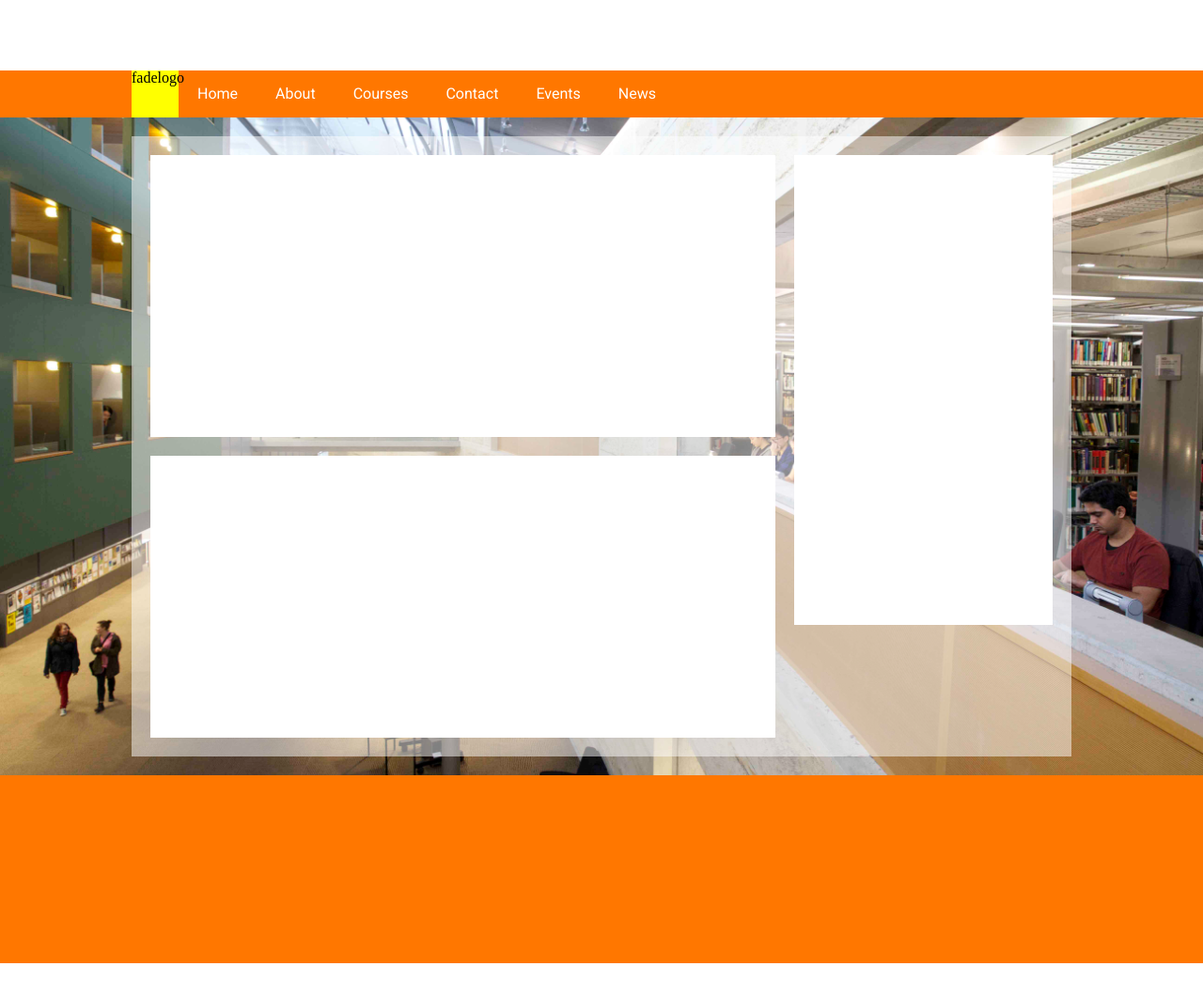
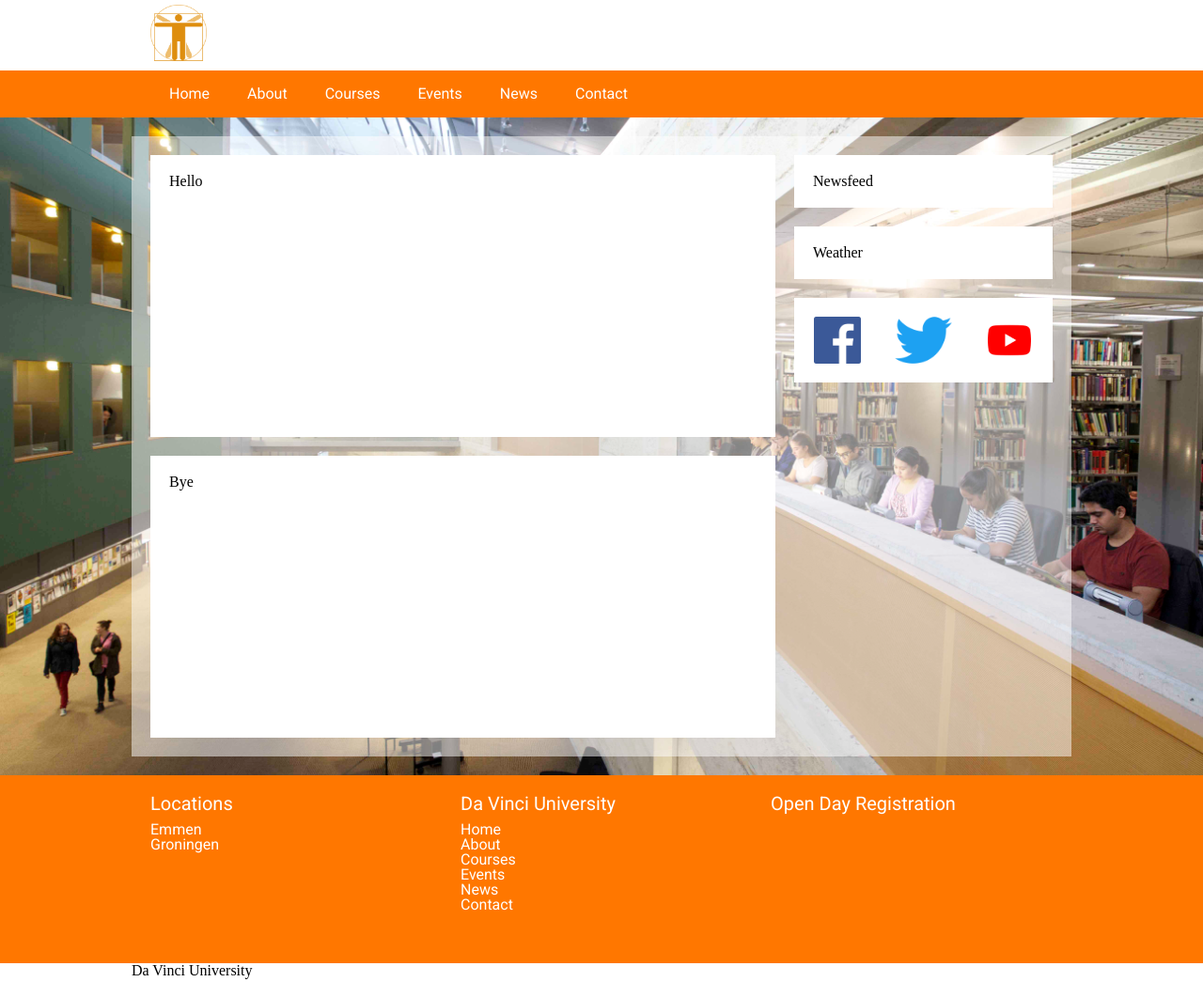
Before and after one commit to TheChuckWhite/mindstorm, a PHP site: page / in a window 1280 px wide. Shown: the whole page at 94% size. Run offline with PHP 8.4, Linux system fonts and the light colour scheme; some libraries are stand-ins or nearby versions.

Commit message:
layout changes

```diff
--- a/css/main.css
+++ b/css/main.css
@@ -14,6 +14,13 @@ header{
 	background: #FFF;
 }
 
+div#headWrap{
+	width: 1000px;
+	margin: 0 auto;
+	height: 100%;
+	padding: 5px 20px;
+}
+
 div#navWrap{
 	width: 100%;
 	height: 50px;
@@ -24,6 +31,7 @@ nav{
 	width: 1000px;
 	height: 100%;
 	margin: 0 auto;
+	padding-left: 20px;
 }
 
 nav > ul{
@@ -81,12 +89,35 @@ aside{
 	height: 500px;
 	margin-top:20px;
 	float: right;
-	background: #FFF;
+}
+
+aside > div{
+	background-color: #FFF;
+	width: 100%;
+	padding: 20px;
+	margin-bottom: 20px
+}
+
+aside > div > div{
+	height: 50px;
+	width: calc(100% / 3);
+	text-align: center;
+	float: left;
+}
+
+#social{
+	overflow: auto;
+	padding: 20px 0px;
+}
+
+aside > div > div > img{
+	height: 100%;
 }
 
 article{
 	width:100%;
 	height: 300px;
+	padding: 20px;
 	margin-top:20px;
 	background: #FFF;
 }
@@ -103,11 +134,23 @@ div#footbar{
 	background: #FFF;
 }
 
-.fixed{
-	position:fixed;
-	top:0;
+div.footWrap{
+	width: 1000px;
+	margin: 0 auto;
+	height: 100%;
 }
 
-.marg{
-	margin-bottom:70px;
+div.footBox{
+	width: 33%;
+	height: 100%;
+	padding: 20px;
+	float: left;
+
+	color: #FFF;
+	font-family: 'Roboto', sans-serif;
 }
+
+h3{
+	font-size: 20px;
+	margin-bottom: 10px;
+}
--- a/index.html
+++ b/index.html
@@ -16,52 +16,85 @@
 	<script src="https://ajax.googleapis.com/ajax/libs/jquery/3.2.1/jquery.min.js"></script>
 </head>
 <body>
-	<header id="header">
-		<div></div>
+	<header>
+		<div id="headWrap">
+			<img src="img/logo.png" height="60">
+		</div>
 	</header>
 	<div id="navWrap">
 		<nav>
-			<div id="navImg">fadelogo</div>
 			<ul>
 				<li><a href="">Home</a></li>
 				<li><a href="">About</a></li>
 				<li><a href="">Courses</a></li>
-				<li><a href="">Contact</a></li>
 				<li><a href="">Events</a></li>
 				<li><a href="">News</a></li>
+				<li><a href="">Contact</a></li>
+
 			</ul>
 		</nav>
 	</div>
 	<div class="wrapper">
 		<div id="content">
 			<article>
-
+				<h1>Hello</h1>
 			</article>
 			<article>
-
+				<h1>Bye</h1>
 			</article>
 		</div>
 		<aside>
-
+			<div>
+				Newsfeed
+			</div>
+			<div>
+				Weather
+			</div>
+			<div id="social">
+				<div>
+					<img src="img/facebook.png" alt="facebook">
+				</div>
+				<div>
+					<img src="img/twitter.png" alt="twitter">
+				</div>
+				<div>
+					<img src="img/youtube.png" alt="youtube">
+				</div>
+			</div>
 		</aside>
 	</div>
 	<footer>
+		<div class="footWrap">
+			<div class="footBox">
+				<h3>Locations</h3>
+				<ul>
+					<li>Emmen</li>
+					<li>Groningen</li>
 
+				</ul>
+			</div>
+			<div class="footBox">
+				<h3>Da Vinci University</h3>
+				<ul>
+					<li>Home</li>
+					<li>About</li>
+					<li>Courses</li>
+					<li>Events</li>
+					<li>News</li>
+					<li>Contact</li>
+
+				</ul>
+			</div>
+			<div class="footBox">
+				<h3>Open Day Registration</h3>
+			</div>
+		</div>
 	</footer>
 	<div id="footbar">
+		<div class="footWrap">
+			<span>Da Vinci University</span>
+		</div>
 
 	</div>
-
-	<script type="text/javascript">
-		$(window).bind('scroll', function () {
-		    if ($(window).scrollTop() >= 75) {
-		        $('#navWrap').addClass('fixed');
-		        $('#header').addClass('marg');
-		    } else {
-		        $('#navWrap').removeClass('fixed');
-		        $('#header').removeClass('marg');
-		    }
-		});
-	</script>
 </body>
 </html>
```
Also changed, not shown: img/facebook.png (added), img/logo.png (added), img/twitter.png (added), img/youtube.png (added).
